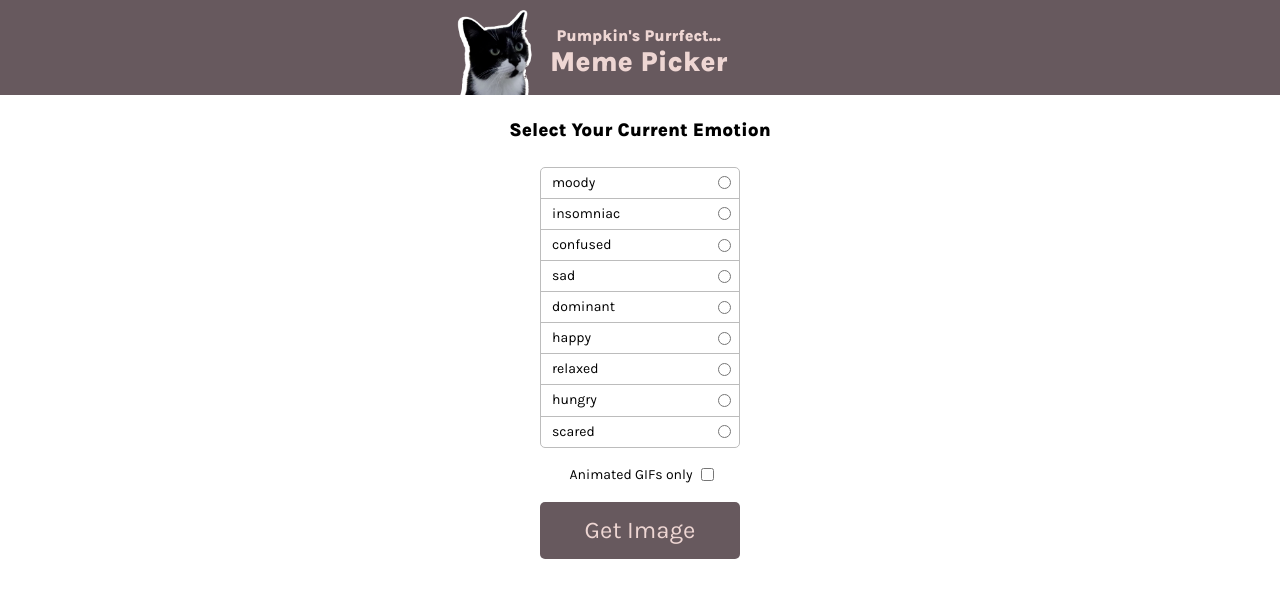
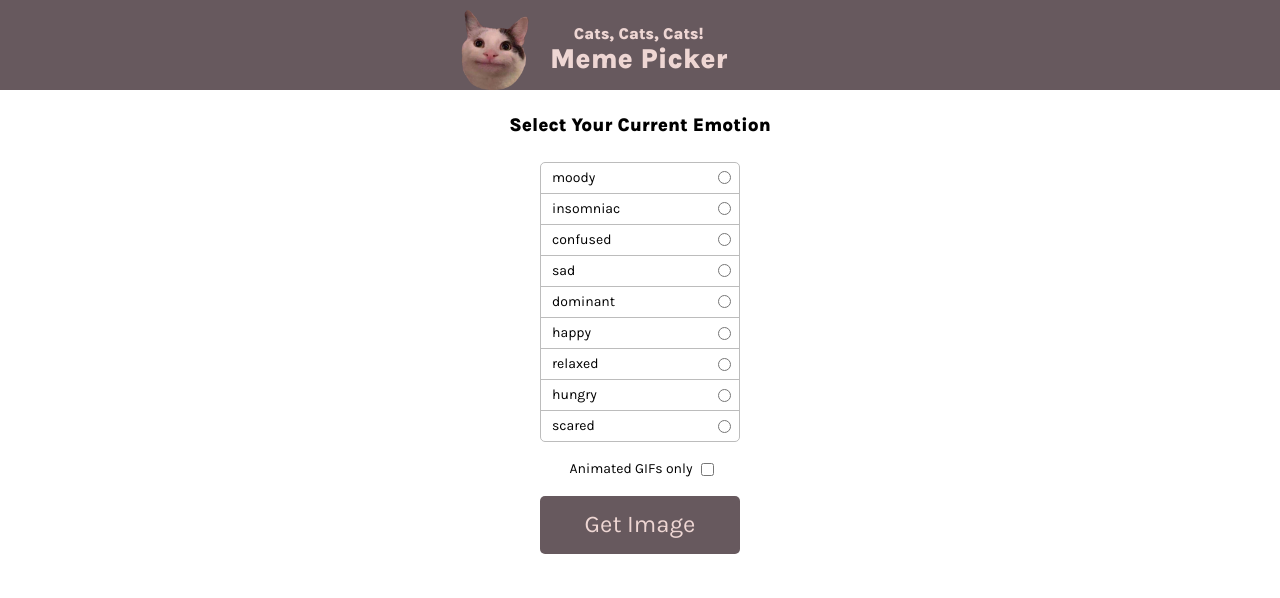
Before and after one commit to evstraub/meme-picker, a website built with Vite: page index.html in a window 1280 px wide. Built offline with nearby package versions, Linux system fonts and the light colour scheme.

Commit message:
changed styles

```diff
--- a/index.html
+++ b/index.html
@@ -10,9 +10,9 @@
 <body>
 	<header>
 		<div class="header-inner">
-			<img src="./images/pumpkin.png" class="pumpkin-img">
+			<img src="/images/funnycat.png" class="pumpkin-img">
 			<div>
-				<h2>Pumpkin's Purrfect...</h2>
+				<h2>Cats, Cats, Cats!</h2>
 				<h1>Meme Picker</h1>
 			</div>
 		</div>
```
Also changed, not shown: images/funnycat.png (added).
